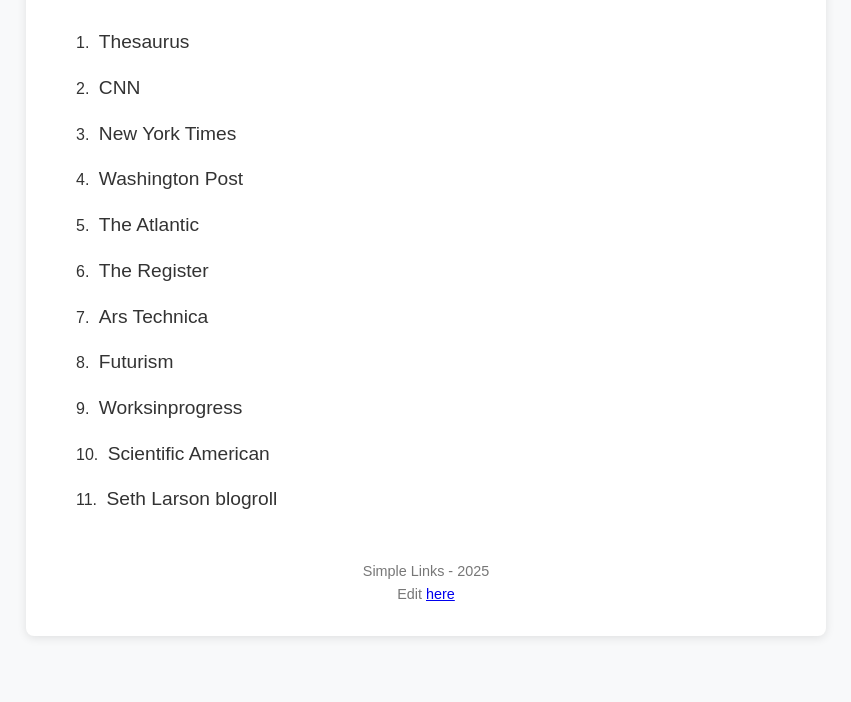
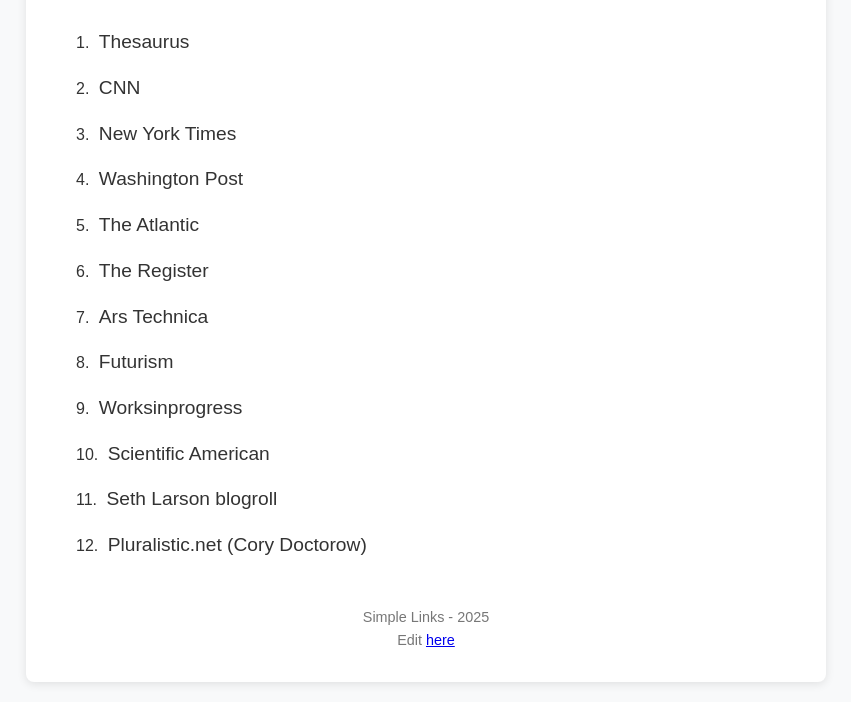
Before and after one commit to aniapte/homepage, a plain HTML site: page index.html in a window 1280 px wide. Shown: the part 104-806 px from the top of the page, without its empty margins (214-1065 px from the left). Drawn offline with Linux system fonts and the light colour scheme.

Commit message:
Update index.html

```diff
--- a/index.html
+++ b/index.html
@@ -21,7 +21,8 @@
             ["Futurism", "https://futurism.com/"],
             ["Worksinprogress", "https://worksinprogress.co/"],
             ["Scientific American", "https://www.scientificamerican.com/"],
-            ["Seth Larson blogroll", "https://sethmlarson.dev/blogroll"]
+            ["Seth Larson blogroll", "https://sethmlarson.dev/blogroll"],
+            ["Pluralistic.net (Cory Doctorow)", "https://pluralistic.net/"]
         ];
         // ============================================
     </script>
```
